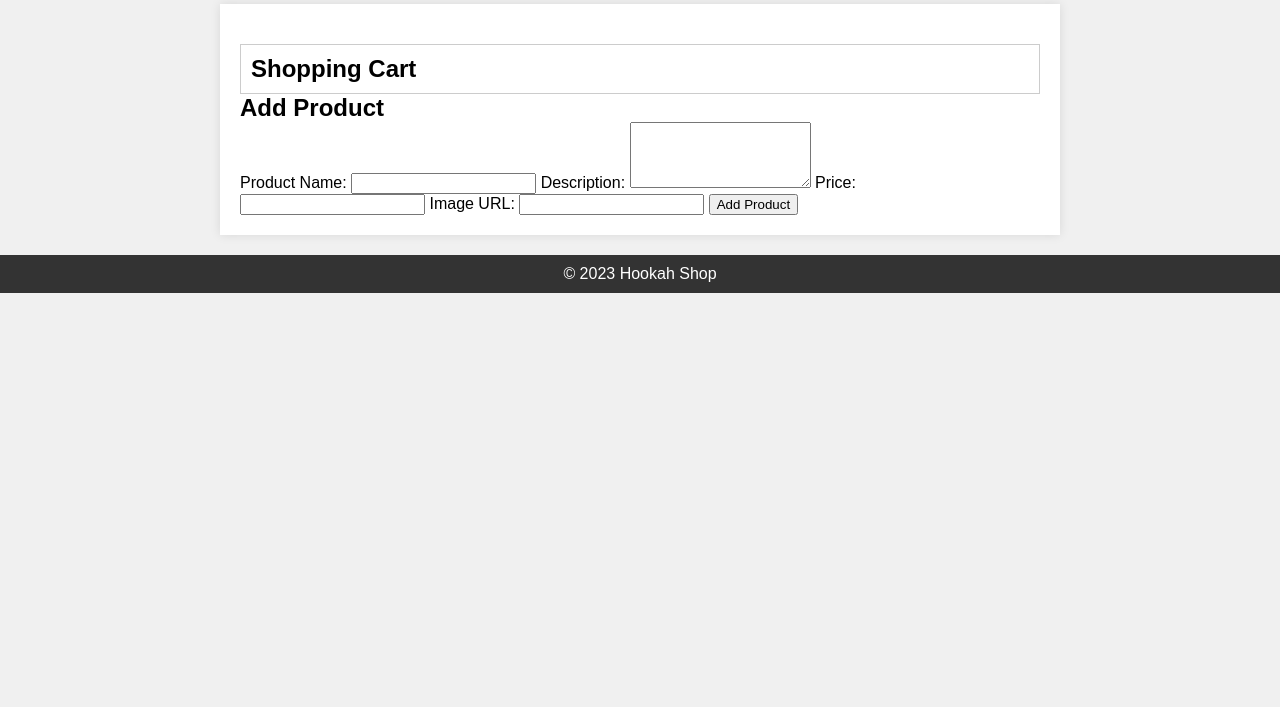
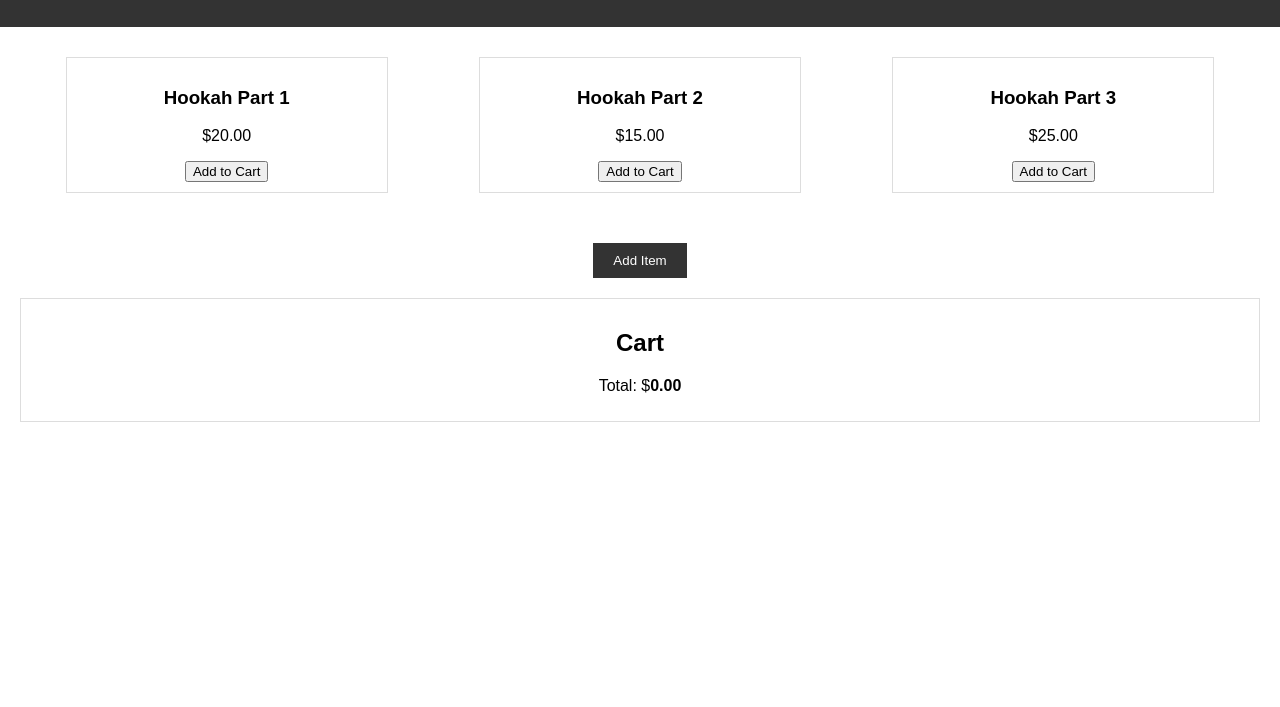
Before and after one commit to LoveMeTokyo/hookah-website, a plain HTML site: page index.html in a window 1280 px wide. Shown: the part 93-800 px from the top of the page. Drawn offline with Linux system fonts and the light colour scheme.

Commit message:
main page

```diff
--- a/index.html
+++ b/index.html
@@ -3,47 +3,27 @@
 <head>
     <meta charset="UTF-8">
     <meta name="viewport" content="width=device-width, initial-scale=1.0">
-    <title>Hookah Shop</title>
+    <title>Hookah Store</title>
     <link rel="stylesheet" href="styles.css">
 </head>
 <body>
     <header>
-        <h1>Welcome to the Hookah Shop</h1>
+        <h1>Welcome to the Hookah Store</h1>
     </header>
 
-    <main>
-        <section id="product-list">
-            <!-- Product items will be displayed here -->
-        </section>
+    <section id="product-showcase">
+        <!-- Product cards will go here -->
+    </section>
 
-        <section id="cart">
-            <h2>Shopping Cart</h2>
-            <!-- Cart items will be displayed here -->
-        </section>
+    <button id="add-item-button">Add Item</button>
 
-        <section id="add-product">
-            <h2>Add Product</h2>
-            <form id="product-form">
-                <label for="product-name">Product Name:</label>
-                <input type="text" id="product-name" name="product-name" required>
-
-                <label for="product-description">Description:</label>
-                <textarea id="product-description" name="product-description" rows="4" required></textarea>
-
-                <label for="product-price">Price:</label>
-                <input type="number" id="product-price" name="product-price" step="0.01" required>
-
-                <label for="product-image">Image URL:</label>
-                <input type="url" id="product-image" name="product-image" required>
-
-                <button type="submit">Add Product</button>
-            </form>
-        </section>
-    </main>
-
-    <footer>
-        <p>&copy; 2023 Hookah Shop</p>
-    </footer>
+    <section id="cart">
+        <h2>Cart</h2>
+        <ul id="cart-items">
+            <!-- Cart items will go here -->
+        </ul>
+        <p>Total: $<span id="cart-total">0.00</span></p>
+    </section>
 
     <script src="script.js"></script>
 </body>
--- a/script.js
+++ b/script.js
@@ -1,42 +1,78 @@
-document.addEventListener("DOMContentLoaded", function () {
-    const productForm = document.getElementById("product-form");
-    const productList = document.getElementById("product-list");
+// script.js
+document.addEventListener('DOMContentLoaded', function () {
+    const productShowcase = document.getElementById('product-showcase');
+    const addItemButton = document.getElementById('add-item-button');
+    const cartItems = document.getElementById('cart-items');
+    const cartTotal = document.getElementById('cart-total');
 
-    productForm.addEventListener("submit", function (e) {
-        e.preventDefault();
+    // Example product data (you can replace this with your actual product data)
+    const products = [
+        { name: 'Hookah Part 1', price: 20.00 },
+        { name: 'Hookah Part 2', price: 15.00 },
+        { name: 'Hookah Part 3', price: 25.00 }
+    ];
 
-        // Get form values
-        const productName = document.getElementById("product-name").value;
-        const productDescription = document.getElementById("product-description").value;
-        const productPrice = parseFloat(document.getElementById("product-price").value);
-        const productImage = document.getElementById("product-image").value;
+    // Initialize cart and total
+    const cart = [];
+    let total = 0;
 
-        // Create a product object
-        const product = {
-            name: productName,
-            description: productDescription,
-            price: productPrice,
-            image: productImage,
-        };
+    // Function to update the cart and total
+    function updateCart() {
+        cartItems.innerHTML = '';
+        total = 0;
 
-        // Add the product to the product list
-        displayProduct(product);
+        cart.forEach(item => {
+            const li = document.createElement('li');
+            li.textContent = `${item.name} - $${item.price.toFixed(2)}`;
+            cartItems.appendChild(li);
+            total += item.price;
+        });
 
-        // Clear the form fields
-        productForm.reset();
+        cartTotal.textContent = total.toFixed(2);
+    }
+
+    // Populate the product showcase
+    products.forEach(product => {
+        const card = document.createElement('div');
+        card.classList.add('card');
+        card.innerHTML = `
+            <h3>${product.name}</h3>
+            <p>$${product.price.toFixed(2)}</p>
+            <button class="add-to-cart">Add to Cart</button>
+        `;
+
+        const addToCartButton = card.querySelector('.add-to-cart');
+        addToCartButton.addEventListener('click', () => {
+            cart.push(product);
+            updateCart();
+        });
+
+        productShowcase.appendChild(card);
     });
 
-    // Function to display a product
-    function displayProduct(product) {
-        const productItem = document.createElement("div");
-        productItem.classList.add("product-item");
-        productItem.innerHTML = `
-            <img src="${product.image}" alt="${product.name}">
-            <h3>${product.name}</h3>
-            <p>${product.description}</p>
-            <p>$${product.price.toFixed(2)}</p>
-        `;
+    // Add Item button functionality (for demonstration)
+    addItemButton.addEventListener('click', () => {
+        const itemName = prompt('Enter the name of the new hookah part:');
+        const itemPrice = parseFloat(prompt('Enter the price of the new hookah part:'));
+        if (!isNaN(itemPrice)) {
+            const newItem = { name: itemName, price: itemPrice };
+            products.push(newItem);
 
-        productList.appendChild(productItem);
-    }
+            const card = document.createElement('div');
+            card.classList.add('card');
+            card.innerHTML = `
+                <h3>${newItem.name}</h3>
+                <p>$${newItem.price.toFixed(2)}</p>
+                <button class="add-to-cart">Add to Cart</button>
+            `;
+
+            const addToCartButton = card.querySelector('.add-to-cart');
+            addToCartButton.addEventListener('click', () => {
+                cart.push(newItem);
+                updateCart();
+            });
+
+            productShowcase.appendChild(card);
+        }
+    });
 });
--- a/styles.css
+++ b/styles.css
@@ -1,13 +1,6 @@
-/* Reset some default styles */
-body, h1, h2, p, ul, li {
-    margin: 0;
-    padding: 0;
-}
-
-/* Global styles */
+/* styles.css */
 body {
     font-family: Arial, sans-serif;
-    background-color: #f0f0f0;
     margin: 0;
     padding: 0;
 }
@@ -19,49 +12,47 @@ header {
     padding: 20px;
 }
 
-main {
-    max-width: 800px;
-    margin: 20px auto;
+#product-showcase {
+    display: flex;
+    flex-wrap: wrap;
+    justify-content: space-around;
     padding: 20px;
-    background-color: #fff;
-    box-shadow: 0px 0px 10px rgba(0, 0, 0, 0.1);
 }
 
-#product-list {
-    display: grid;
-    grid-template-columns: repeat(3, 1fr);
-    gap: 20px;
+.card {
+    width: 300px;
+    margin: 10px;
+    padding: 10px;
+    border: 1px solid #ddd;
+    text-align: center;
 }
 
-.product-item {
-    border: 1px solid #ccc;
-    padding: 10px;
-    text-align: center;
-    background-color: #fff;
-}
-
-.product-item img {
-    max-width: 100%;
-    height: auto;
+#add-item-button {
+    display: block;
+    margin: 20px auto;
+    padding: 10px 20px;
+    background-color: #333;
+    color: #fff;
+    border: none;
+    cursor: pointer;
 }
 
 #cart {
-    margin-top: 20px;
+    margin: 20px;
     padding: 10px;
-    border: 1px solid #ccc;
-    background-color: #fff;
+    border: 1px solid #ddd;
+    text-align: center;
 }
 
-footer {
-    text-align: center;
-    padding: 10px;
-    background-color: #333;
-    color: #fff;
+#cart-items {
+    list-style: none;
+    padding: 0;
 }
 
-/* Responsive styles */
-@media (max-width: 768px) {
-    #product-list {
-        grid-template-columns: repeat(2, 1fr);
-    }
+#cart-items li {
+    margin: 10px 0;
 }
+
+#cart-total {
+    font-weight: bold;
+}
```
